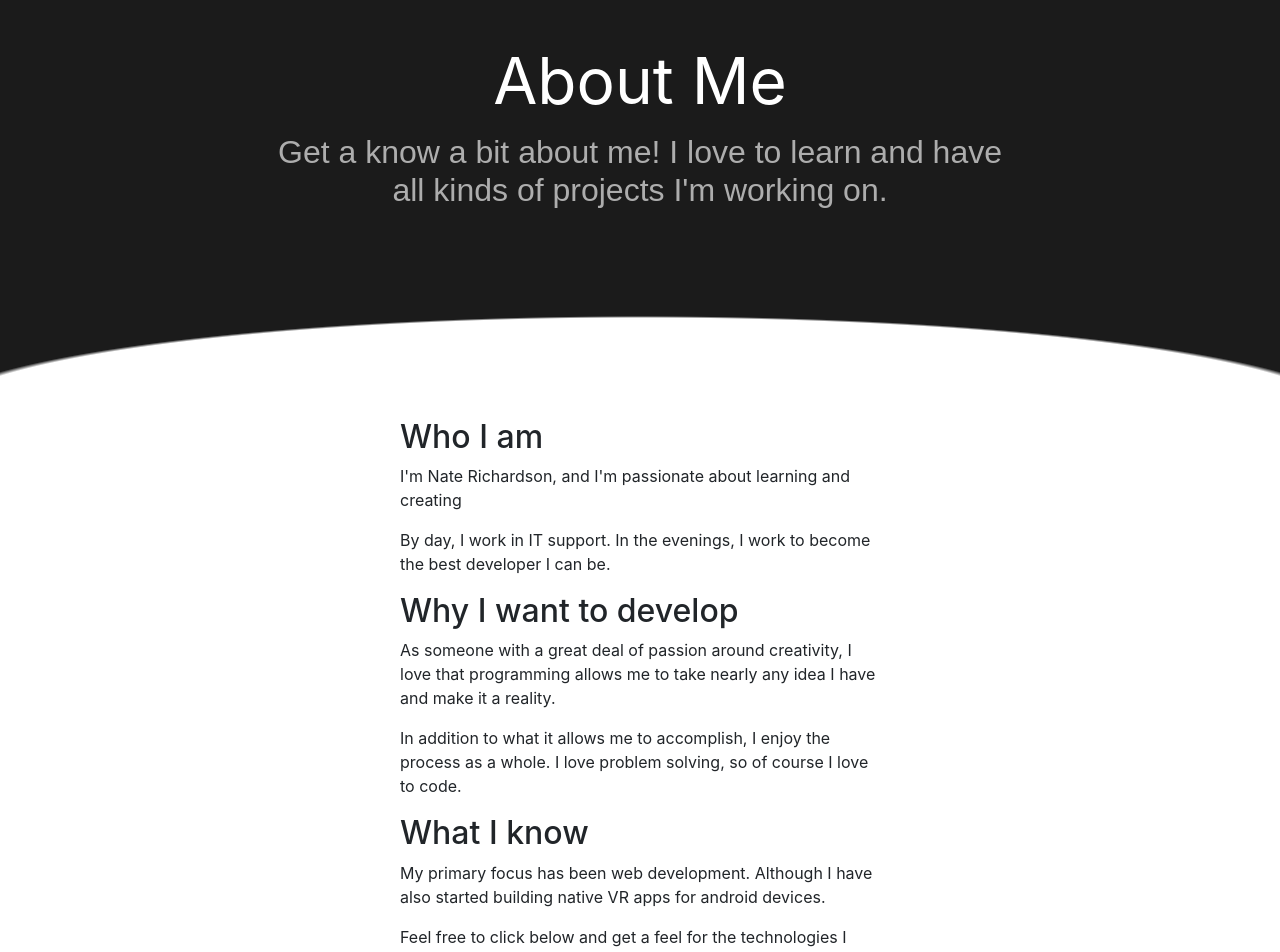
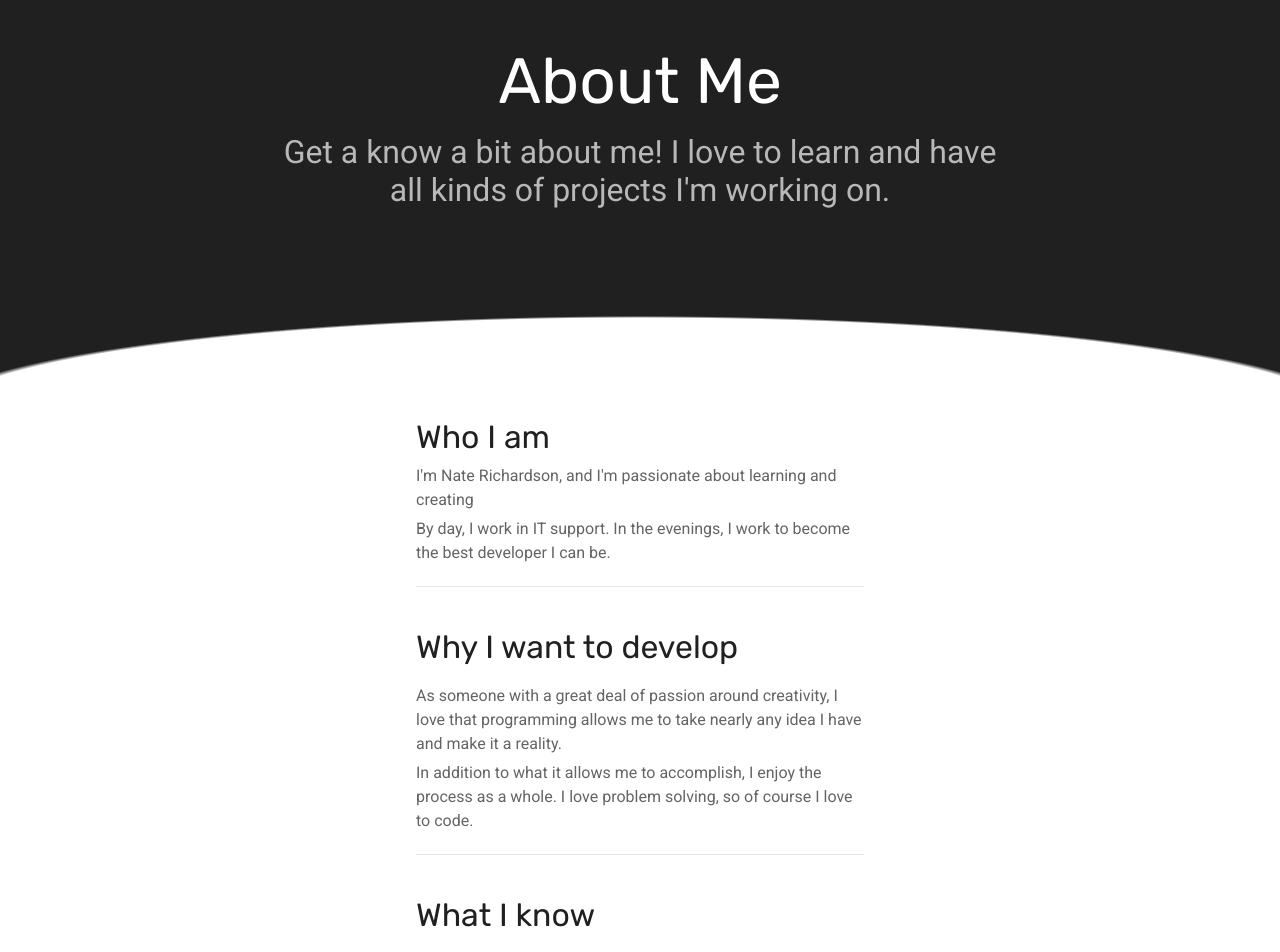
Before and after one commit to NateRich21/Portfolio-1, a React (Create React App) app: page /about in a window 1280 px wide. Shown: the part 100-1052 px from the top of the page. Built offline with nearby package versions, Linux system fonts and the light colour scheme.

Commit message:
A few cosmetic changes to the About page

```diff
--- a/src/Components/Pages/About/About.css
+++ b/src/Components/Pages/About/About.css
@@ -1,12 +1,18 @@
 .about-page-container {
-    display: row;
+    display: flex;
     flex-direction: column;
     justify-content: center;
     text-align: left;
     align-items: center;
-    margin-right: 400px;
-    margin-left: 400px
 }
+
+.about-page {
+    text-align: left;
+    align-content: center;
+    max-width: 35%;
+}
+
+
 
 .button-row {
     display: flex;
@@ -16,4 +22,27 @@
     text-align: center;
     justify-content: center;
     padding-bottom: 30px;
+    padding-top: 20px;
 }
+
+.content-lg,
+.content-lg-top{
+    color: rgb(32, 32, 32);
+}
+
+.content-lg {
+    padding-top: 25px;
+    padding-bottom: 10px;
+}
+
+.content-sm {
+    color: rgb(100, 100, 100);
+    font-family: 'Roboto', sans-serif;
+    padding-bottom: 5px;
+    margin-bottom: 0px;
+    display: block;
+    margin-block-start: 0em;
+    margin-block-end: 0em;
+    margin-inline-start: 0px;
+    margin-inline-end: 0px;
+}
--- a/src/Components/Pages/About/About.js
+++ b/src/Components/Pages/About/About.js
@@ -16,21 +16,25 @@ class About extends React.Component {
 
             <div className='about-page-container'>
                 <div className='about-page'>
-                    <h2 className='content-lg'>Who I am</h2>
+                    <h2 className='content-lg-top'>Who I am</h2>
                     <p className='content-sm'> I'm Nate Richardson, and I'm passionate about learning and creating</p>
                     <p className='content-sm'>By day, I work in IT support. In the evenings, I work to become the best developer I can be.</p>
+                    <hr />
                     <h2 className='content-lg'>Why I want to develop</h2>
                     <p className="content-sm">As someone with a great deal of passion around creativity, I love that programming allows me to take nearly any idea I have and make it a reality.</p>
                     <p className='content-sm'>In addition to what it allows me to accomplish, I enjoy the process as a whole. I love problem solving, so of course I love to code. </p>
+                    <hr />
                     <h2 className='content-lg'>What I know</h2>
                     <p className='content-sm'>My primary focus has been web development. Although I have also started building native VR apps for android devices.</p>
                     <p className='content-sm'>Feel free to click below and get a feel for the technologies I have a experience with.</p>
+                    <hr />
                     <div className='button-row'>
                         <Link to='/tech'>
                             <MDBBtn color='info'>
                                 Technologies
                             </MDBBtn>
                         </Link>
+                        <hr />
                     </div>
                 </div>
             </div>
--- a/src/Components/VisualComponents/ContactForm/ContactForm.css
+++ b/src/Components/VisualComponents/ContactForm/ContactForm.css
@@ -1,4 +1,4 @@
-* {
+.ContactForm * {
     box-sizing: border-box;
 }
 .ContactForm {
--- a/src/Components/VisualComponents/CustomerNavBar/CustomNavBar.css
+++ b/src/Components/VisualComponents/CustomerNavBar/CustomNavBar.css
@@ -1,5 +1,5 @@
 .site-header {
-    background-color: rgb(27, 27, 27);
+    background-color: rgb(32, 32, 32);
 
 }
 
--- a/src/Components/VisualComponents/SiteHeader/SiteHeader.css
+++ b/src/Components/VisualComponents/SiteHeader/SiteHeader.css
@@ -1,10 +1,10 @@
 .my-header {
   display: flex;
   flex-direction: column;
-  background-color: rgb(27, 27, 27);
+  background-color: rgb(32, 32, 32);
   margin: 0 auto;
   padding-bottom: 200px;
-  background: radial-gradient(110% 50% at bottom, transparent 50%, rgb(27, 27, 27) 51%);
+  background: radial-gradient(110% 50% at bottom, transparent 50%, rgb(32, 32, 32) 51%);
   justify-content: center;
 }
 
@@ -33,9 +33,10 @@
 }
 
 .header-container h4 {
-  color: rgb(173, 173, 173);
-  font-weight: normal;
+  color: rgb(184, 184, 184);
+  font-weight: lighter;
   font-size: 2rem;
+  font-family: 'Roboto', sans-serif;
 }
 
 
--- a/src/index.css
+++ b/src/index.css
@@ -1,13 +1,5 @@
 @import url('https://fonts.googleapis.com/css?family=Roboto|Rubik&display=swap');
 
-body {
-  font-family: "Roboto", sans-serif;
+body * {
+  font-family: "Rubik", sans-serif;
 }
-
-h1 {
-  font-family: 'Rubik', sans-serif;
-}
-
-h4 {
-  font-family: 'Arial', sans-serif;
-}
```
